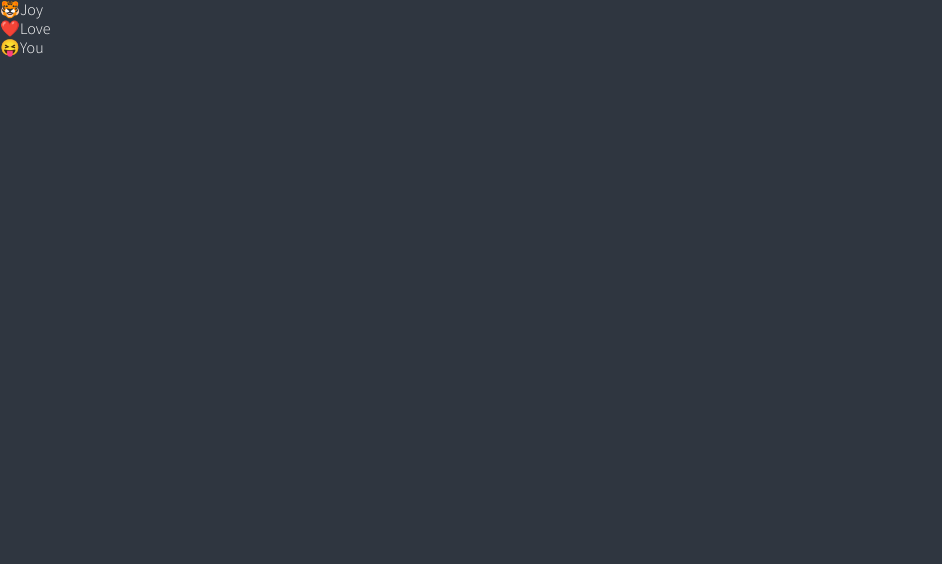
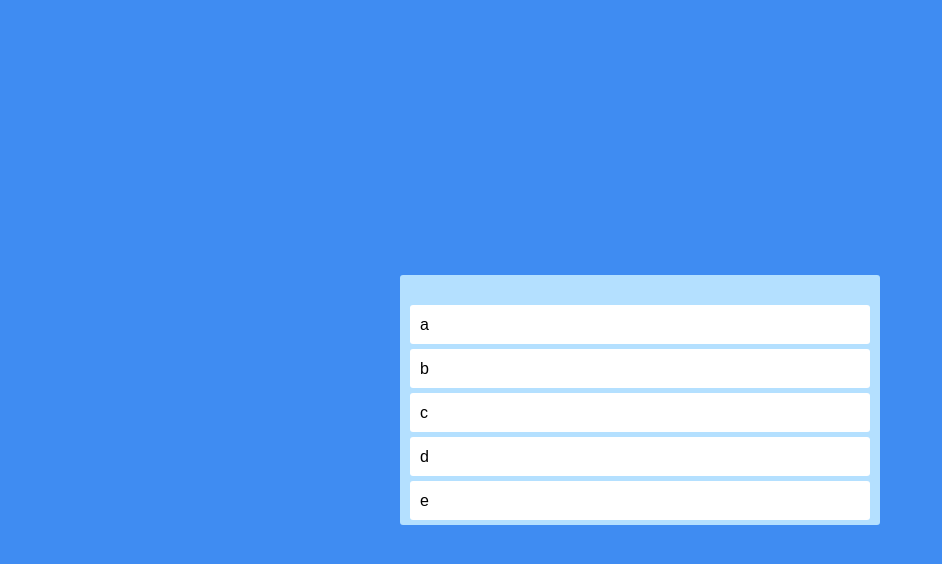
Before and after one commit to joyjsmun/Clone_Trello, a React (Create React App) app: page / in a window 1280 px wide. Shown: the top 564 px of the page, without its empty margins (0-942 px from the left). Built offline with nearby package versions, Linux system fonts and the light colour scheme.

Commit message:
ADD: styled-components

```diff
--- a/src/App.tsx
+++ b/src/App.tsx
@@ -1,35 +1,62 @@
 import {DragDropContext,Droppable,Draggable} from "react-beautiful-dnd";
+import styled from "styled-components";
+
+const Wrapper = styled.div`
+  display: flex;
+  max-width: 480px ;
+  width: 100%;
+  margin: 0 auto;
+  justify-content: center;
+  align-items: center;
+  height: 100vh;
+`
+
+const Boards = styled.div`
+  display: grid;
+  width: 100%;
+  grid-template-columns:repeat(1,1fr) ;
+  min-height: 200px;
+`
+
+
+const Board = styled.div`
+  padding:0px 10px;
+  padding-top: 30px;
+  background-color: ${(props) => props.theme.boardColor};
+  border-radius:3px;
+
+`
+
+const Card = styled.div`
+  border-radius:3px;
+  padding:10px 10px;
+  margin-bottom: 5px;
+  background-color: ${(props) => props.theme.cardColor};
+`
+
+const toDos = ["a","b","c","d","e"]
 
 function App(){
   const onDragEnd = () => {}
   return <DragDropContext onDragEnd={onDragEnd}>
-    <div>
-      <Droppable droppableId="one">
+    <Wrapper>
+      <Boards>
+     <Droppable droppableId="one">
         {(magic) =>
-        <ul ref={magic.innerRef} {...magic.droppableProps}>
-          <Draggable draggableId="first" index={0}>
+        <Board ref={magic.innerRef} {...magic.droppableProps}>
+          {toDos.map((toDo,index) =><Draggable draggableId={toDo} index={index}>
             {(magic) =>
-              <li ref={magic.innerRef}
-               {...magic.draggableProps}>
-                 <span {...magic.dragHandleProps}>🐯</span>
-                 Joy
-               </li>}
-            </Draggable>
-            <Draggable draggableId="second" index={1}>
-            {(magic) =>
-              <li ref={magic.innerRef}{...magic.draggableProps}>
-                <span  {...magic.dragHandleProps} >❤️</span>
-                Love</li>}
-            </Draggable>
-            <Draggable draggableId="Third" index={2}>
-            {(magic) =>
-              <li ref={magic.innerRef}{...magic.draggableProps}>
-                <span  {...magic.dragHandleProps} >😝</span>
-                You</li>}
-            </Draggable>
-          </ul>}
+              <Card ref={magic.innerRef}
+               {...magic.draggableProps}
+               {...magic.dragHandleProps}>
+                 {toDo}
+               </Card>}
+            </Draggable>)}
+          {magic.placeholder}
+          </Board>}
       </Droppable>
-    </div>
+      </Boards>
+    </Wrapper>
   </DragDropContext>;
 }
 
--- a/src/index.tsx
+++ b/src/index.tsx
@@ -62,7 +62,7 @@ body {
   font-weight: 300;
   font-family: 'Source Sans Pro', sans-serif;
   background-color:${(props) => props.theme.bgColor};
-  color:${(props) => props.theme.textColor};
+  color:black;
   line-height: 1.2;
 }
 a {
--- a/src/styled.d.ts
+++ b/src/styled.d.ts
@@ -2,9 +2,8 @@ import "styled-components";
 
 declare module "styled-components" {
   export interface DefaultTheme {
-    textColor: string;
+    cardColor: string;
     bgColor: string;
-    accentColor: string;
-    cardBgColor: string;
+    boardColor: string;
   }
 }
--- a/src/theme.ts
+++ b/src/theme.ts
@@ -1,8 +1,7 @@
 import { DefaultTheme } from "styled-components";
 
 export const darkTheme: DefaultTheme = {
-  bgColor: "#2f3640",
-  textColor: "white",
-  accentColor: "#9c88ff",
-  cardBgColor: "transparent",
+  bgColor: "#3f8cf2",
+  boardColor:"#b4e0ff",
+  cardColor:"white",
 };
```
